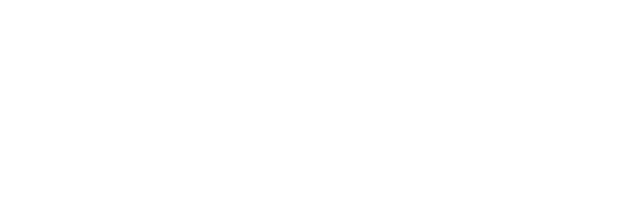
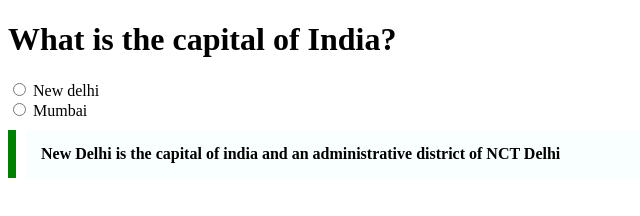
Before and after one commit to acciojob/trivia-anuragrzh, a website: page main.html in a window 1280 px wide. Shown: the whole page, without its empty margins (0-640 px from the left). Drawn offline with Linux system fonts and the light colour scheme.

Commit message:
created a submission

```diff
--- a/main.html
+++ b/main.html
@@ -8,6 +8,16 @@
 
 <body>
 	<!-- the entire body must be written by student -->
+	<h1>What is the capital of India?</h1>
+	<form>
+		<input type="radio" id=delhi>
+		<label for=delhi>New delhi</label>
+		<br>
+		<input type="radio" id=mumbai>
+		<label for=mumbai>Mumbai</label>
+
+	</form>
+	<div class="blockquote"><p class='p'>New Delhi is the capital of india and an administrative district of NCT Delhi</p></div>
     <script type="text/javascript" src="./script.js">
 </script>
 
--- a/styles.css
+++ b/styles.css
@@ -1,2 +1,13 @@
 
 /* Your CSS Code here. */
+.p{
+	max-width:600px;
+	margin:10px;
+	padding:15px;
+
+	background-color:#f8fffe;
+	font-weight:bold;
+}
+.blockquote{
+	border-left:8px solid green;
+}
```
